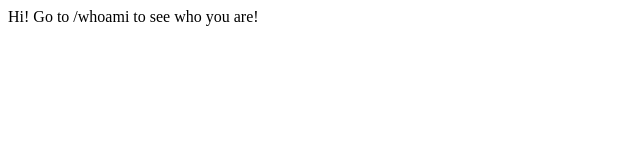
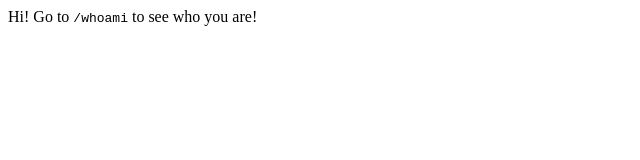
Before and after one commit to TheGame2500/req-header-parser, a website: page public/index.html in a window 1280 px wide. Shown: the full height of the page, 0-640 px from the left. Drawn offline with Linux system fonts and the light colour scheme.

Commit message:
Prettied it up a bit

```diff
--- a/public/index.html
+++ b/public/index.html
@@ -1,4 +1,4 @@
 <!DOCTYPE html>
 <html>
-    Hi! Go to /whoami to see who you are!
+    Hi! Go to <code>/whoami</code> to see who you are!
 </html>
```
